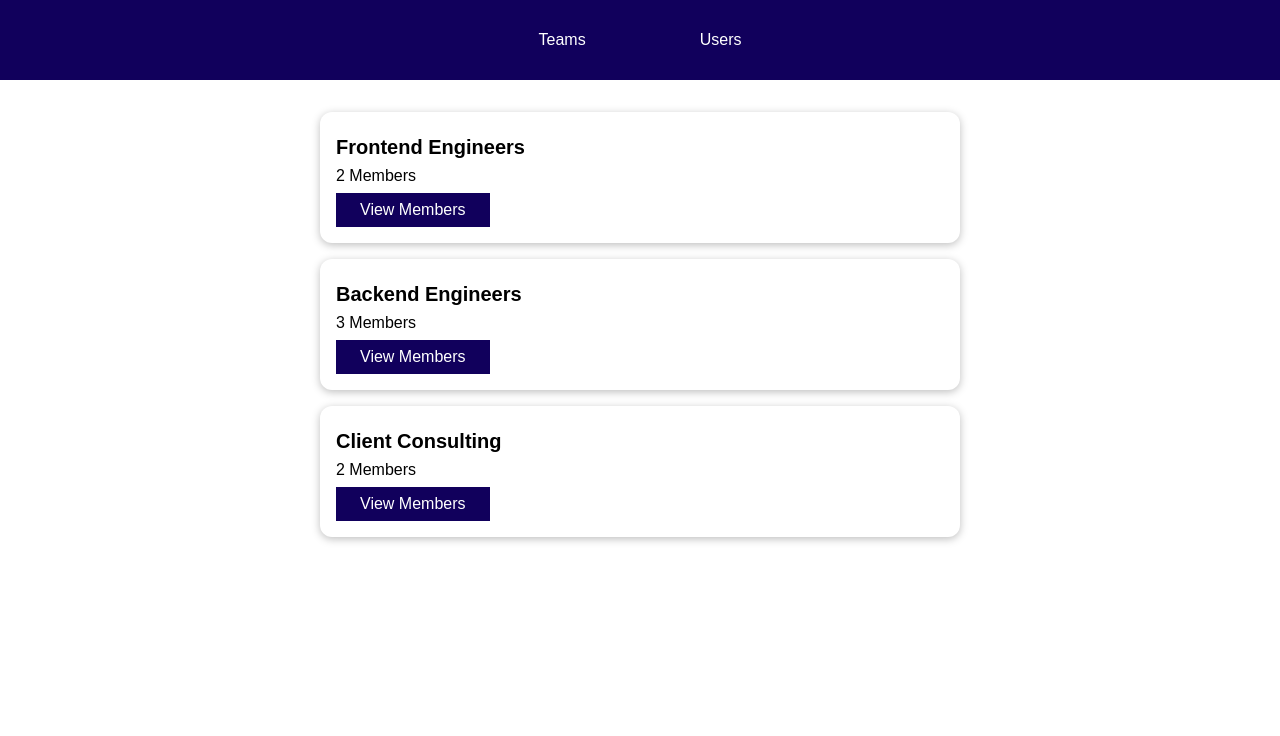
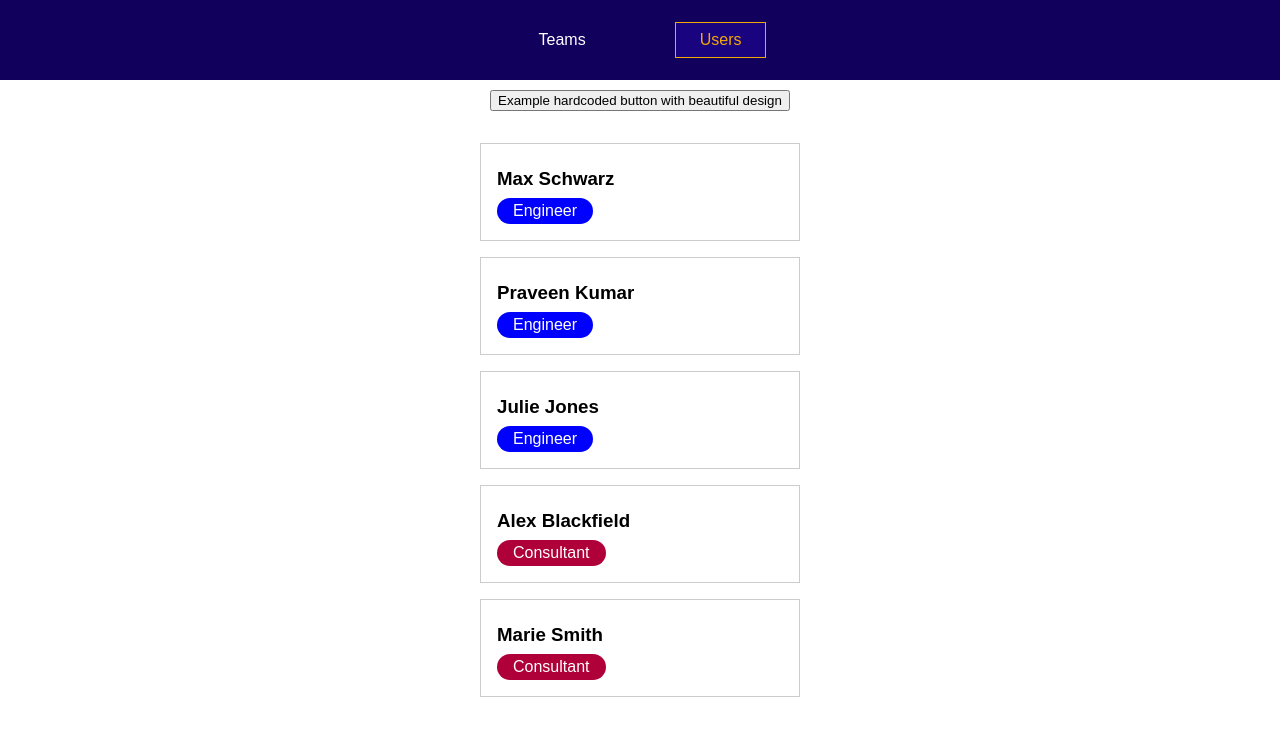
Before and after one commit to BizarrIlliada/vue-router, a Vue app: page /users in a window 1280 px wide. Shown: the top 736 px of the page. Built offline with nearby package versions, Linux system fonts and the light colour scheme.

Commit message:
separate path for every team was added

```diff
--- a/package.json
+++ b/package.json
@@ -9,7 +9,8 @@
   },
   "dependencies": {
     "core-js": "^3.6.5",
-    "vue": "^3.0.0"
+    "vue": "^3.0.0",
+    "vue-router": "^4.0.13"
   },
   "devDependencies": {
     "@vue/cli-plugin-babel": "~4.5.0",
--- a/src/App.vue
+++ b/src/App.vue
@@ -1,24 +1,19 @@
 <template>
-  <TheNavigation @setPage="setActivePage"></TheNavigation>
+  <TheNavigation />
   <main>
-    <component :is="activePage"></component>
+    <router-view></router-view>
   </main>
 </template>
 
 <script>
-  import TeamsList from './components/teams/TeamsList.vue';
-  import UsersList from './components/users/UsersList.vue';
   import TheNavigation from './components/nav/TheNavigation.vue';
 
   export default {
     components: {
       TheNavigation,
-      TeamsList,
-      UsersList,
     },
     data() {
       return {
-        activePage: 'TeamsList',
         teams: [
           { id: 't1', name: 'Frontend Engineers', members: ['u1', 'u2'] },
           { id: 't2', name: 'Backend Engineers', members: ['u1', 'u2', 'u3'] },
@@ -39,12 +34,7 @@
         users: this.users,
       };
     },
-    methods: {
-      setActivePage(page) {
-        this.activePage = page;
-      },
-    },
-};
+  };
 </script>
 
 <style>
--- a/src/components/nav/TheNavigation.vue
+++ b/src/components/nav/TheNavigation.vue
@@ -3,10 +3,14 @@
     <nav>
       <ul>
         <li>
-          <button @click="setActivePage('TeamsList')">Teams</button>
+          <router-link to="/teams">
+            Teams
+          </router-link>
         </li>
         <li>
-          <button @click="setActivePage('UsersList')">Users</button>
+          <router-link to="/users">
+            Users
+          </router-link>
         </li>
       </ul>
     </nav>
@@ -16,12 +20,6 @@
 <script>
   export default {
     name: 'TheNavigation',
-    emits: ['setPage'],
-    methods: {
-      setActivePage(page) {
-        this.$emit('setPage', page);
-      },
-    },
   };
 </script>
 
@@ -50,8 +48,8 @@
     margin: 0 2rem;
   }
 
-  button {
-    font: inherit;
+  a {
+    text-decoration: none;
     background: transparent;
     border: 1px solid transparent;
     cursor: pointer;
@@ -60,8 +58,9 @@
     display: inline-block;
   }
 
-  button:hover,
-  button:active {
+  a:hover,
+  a:active,
+  a.router-link-active {
     color: #f1a80a;
     border-color: #f1a80a;
     background-color: #1a037e;
--- /dev/null
+++ b/src/components/teams/AddTeam.vue
@@ -0,0 +1,9 @@
+<template>
+  <h2>Add a new team</h2>
+</template>
+
+<script>
+  export default {
+    name: 'AddTeam',
+  }
+</script>
--- a/src/components/teams/TeamMembers.vue
+++ b/src/components/teams/TeamMembers.vue
@@ -20,14 +20,20 @@
     components: {
       UserItem
     },
+    inject: ['users', 'teams'],
+
     data() {
       return {
         teamName: 'Test',
-        members: [
-          { id: 'u1', fullName: 'Max Schwarz', role: 'Engineer' },
-          { id: 'u2', fullName: 'Max Schwarz', role: 'Engineer' },
-        ],
+        members: [],
       };
+    },
+
+    created() {
+      console.log(this.$route)
+      const team = this.teams.find(team => team.id === this.$route.params.teamId);
+      this.teamName = team.name;
+      this.members = this.users.filter(user => team.members.includes(user.id));
     },
   };
 </script>
--- a/src/components/teams/TeamsItem.vue
+++ b/src/components/teams/TeamsItem.vue
@@ -2,14 +2,14 @@
   <li>
     <h3>{{ name }}</h3>
     <div class="team-members">{{ memberCount }} Members</div>
-    <a href="#">View Members</a>
+    <router-link :to="$route.path + '/' + id">View Members</router-link>
   </li>
 </template>
 
 <script>
   export default {
     name: 'TeamsItem',
-    props: ['name', 'memberCount'],
+    props: ['name', 'memberCount', 'id'],
   };
 </script>
 
--- a/src/components/teams/TeamsList.vue
+++ b/src/components/teams/TeamsList.vue
@@ -3,6 +3,7 @@
     <TeamsItem
       v-for="team in teams"
       :key="team.id"
+      :id="team.id"
       :name="team.name"
       :member-count="team.members.length"
     ></TeamsItem>
--- a/src/components/users/UsersList.vue
+++ b/src/components/users/UsersList.vue
@@ -1,4 +1,5 @@
 <template>
+  <button @click="confirmInput">Example hardcoded button with beautiful design</button>
   <ul>
     <UserItem v-for="user in users" :key="user.id" :name="user.fullName" :role="user.role"></UserItem>
   </ul>
@@ -12,6 +13,17 @@
       UserItem,
     },
     inject: ['users'],
+
+    methods: {
+      confirmInput() {
+        //some actions
+
+        this.$router.push('/teams');
+
+        // this.$router.forward();
+        // this.$router.back();
+      },
+    },
   };
 </script>
 
@@ -22,4 +34,9 @@
     max-width: 20rem;
     padding: 0;
   }
+
+  button {
+    display: block;
+    margin: 10px auto 0;
+  }
 </style>
--- a/src/main.js
+++ b/src/main.js
@@ -1,7 +1,15 @@
 import { createApp } from 'vue';
+import { createRouter } from 'vue-router';
+
+import { routsObject } from './router';
 
 import App from './App.vue';
 
+
+const router = createRouter(routsObject);
+
 const app = createApp(App);
 
-app.mount('#app');
+app
+  .use(router)
+  .mount('#app');
--- /dev/null
+++ b/src/router/index.js
@@ -0,0 +1,30 @@
+import { createWebHistory } from 'vue-router';
+
+import TeamsList from '../components/teams/TeamsList.vue';
+import TeamMembers from '../components/teams/TeamMembers.vue'
+import AddTeam from '../components/teams/AddTeam.vue'
+import UsersList from '../components/users/UsersList.vue';
+
+export const routsObject = {
+  history: createWebHistory(),
+  routes: [
+    {
+      path: '/teams',
+      component: TeamsList,
+    },
+    {
+      path: '/teams/new',
+      component: AddTeam,
+    },
+    {
+      path: '/teams/:teamId',
+      component: TeamMembers,
+    },
+    {
+      path: '/users',
+      component: UsersList,
+    },
+  ],
+  // linkActiveClass: 'active-link',
+  // linkExactActiveClass: 'exact-active-link',
+}
```
Also changed, not shown: 1 other file (tests, documents, lock files or other folders).
